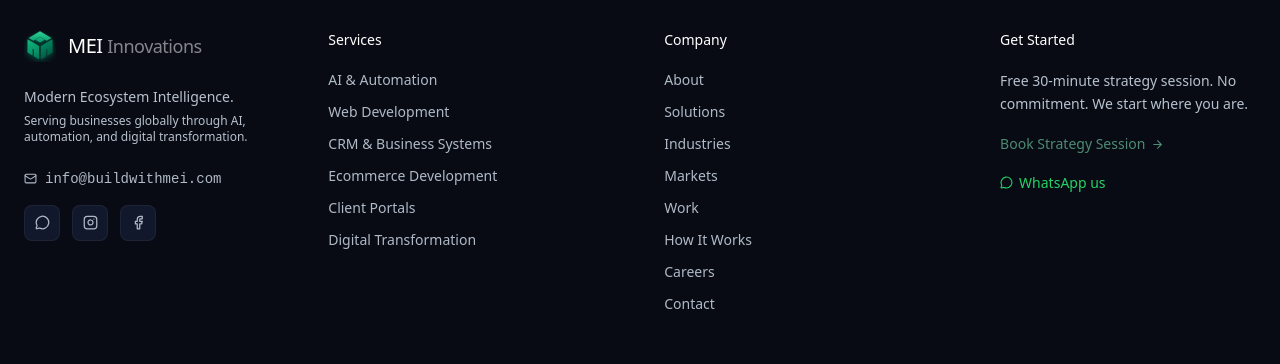
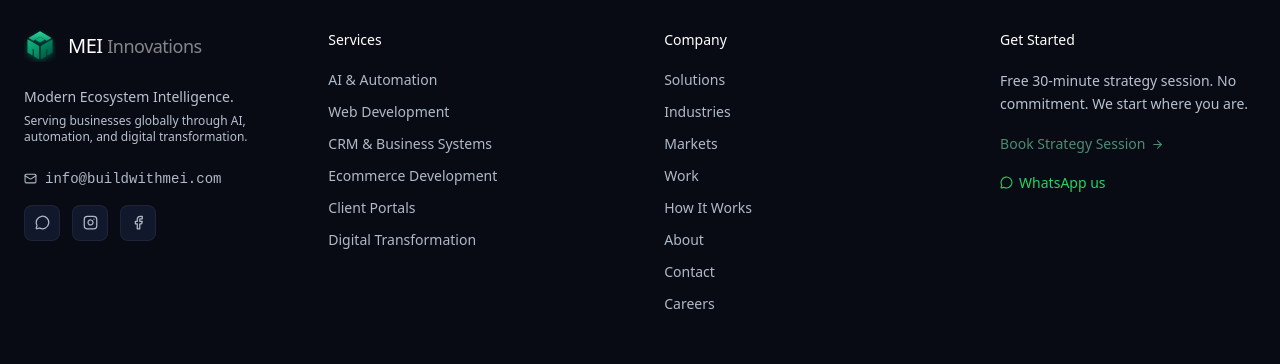
Before and after one commit to Mei-Innovations/buildwithmei, a Next.js app: page / in a window 1280 px wide. Shown: the part 6448-6812 px from the top of the page. Built offline with nearby package versions, Linux system fonts and the light colour scheme.

Commit message:
MEI Global

```diff
--- a/components/Footer.tsx
+++ b/components/Footer.tsx
@@ -126,14 +126,14 @@ export function Footer() {
               <h4 className="text-white font-medium mb-5 text-sm">Company</h4>
               <ul className="space-y-3 text-sm text-[#B0BAC7] font-light">
                 {[
-                  { label: "About", href: "/about" },
                   { label: "Solutions", href: "/services" },
                   { label: "Industries", href: "/who-we-serve" },
                   { label: "Markets", href: "/markets" },
                   { label: "Work", href: "/work" },
                   { label: "How It Works", href: "/how-it-works" },
+                  { label: "About", href: "/about" },
+                  { label: "Contact", href: "/contact" },
                   { label: "Careers", href: "/careers" },
-                  { label: "Contact", href: "/contact" },
                 ].map(c => (
                   <li key={c.label}><Link href={c.href} className="hover:text-white transition-colors">{c.label}</Link></li>
                 ))}
```
Also changed, not shown: .config/uv/uv-receipt.json (added), public/llms.txt.
